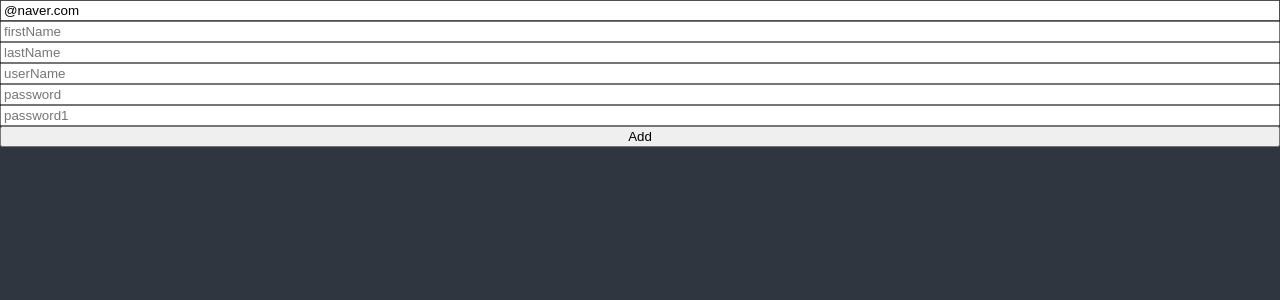
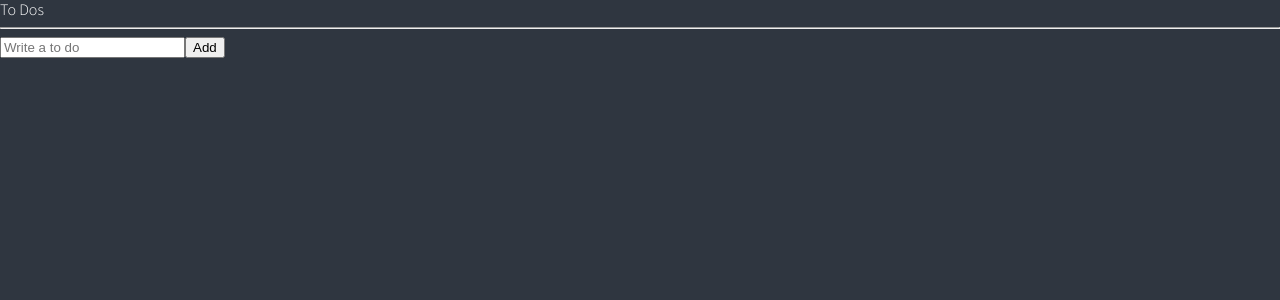
Before and after one commit to Samuel-0930/react-masterclass, a React (Vite) app: page / in a window 1280 px wide. Shown: the top 300 px of the page. Built offline with nearby package versions, Linux system fonts and the light colour scheme.

Commit message:
[#6.11] Todo setup

```diff
--- a/src/App.tsx
+++ b/src/App.tsx
@@ -1,5 +1,5 @@
 import { createGlobalStyle } from 'styled-components';
-import ToDoList from './TodoList';
+import ToDoList from './components/TodoList';
 
 const GlobalStyle = createGlobalStyle`
 @import url('https://fonts.googleapis.com/css2?family=Source+Sans+Pro:wght@300;400&display=swap');
--- a/src/TodoList.tsx
+++ /dev/null
@@ -1,138 +0,0 @@
-import React, { useState } from 'react';
-import { useForm } from 'react-hook-form';
-
-// function ToDoList() {
-//   const [toDo, setToDo] = useState("");
-//   const onChange = (event: React.FormEvent<HTMLInputElement>) => {
-//     const {
-//       currentTarget: { value },
-//     } = event;
-//     setToDo(value);
-//   };
-//   const onSubmit = (event: React.FormEvent<HTMLFormElement>) => {
-//     event.preventDefault();
-//     console.log(toDo);
-//   };
-//   return (
-//     <div>
-//       <form onSubmit={onSubmit}>
-//         <input onChange={onChange} value={toDo} placeholder="Write a to do" />
-//         <button>Add</button>
-//       </form>
-//     </div>
-//   );
-// }
-
-// export default ToDoList;
-
-// ToDoList.tsx
-type Props = {
-	// props의 타입 정의
-};
-
-interface IForm {
-	email: string;
-	firstName: string;
-	lastName: string;
-	userName: string;
-	password: string;
-	password1: string;
-	extraError?: string;
-	// 다른 필드들도 추가할 수 있습니다.
-}
-
-const ToDoList: React.FC<Props> = () => {
-	const {
-		register,
-		handleSubmit,
-		formState: { errors },
-		setError,
-		setValue,
-	} = useForm<IForm>({
-		defaultValues: {
-			email: '@naver.com',
-		},
-	});
-	const onValid = (data: IForm) => {
-		if (data.password !== data.password1) {
-			setError(
-				'password1',
-				{ message: 'Password are not the same' },
-				{ shouldFocus: true }
-			);
-		}
-		setError('extraError', { message: 'Server offline.' });
-		setValue('email', '');
-		setValue('firstName', '');
-		setValue('lastName', '');
-		setValue('email', '');
-	};
-
-	return (
-		<div>
-			<form
-				style={{ display: 'flex', flexDirection: 'column' }}
-				onSubmit={handleSubmit(onValid)}>
-				<input
-					{...register('email', {
-						required: 'Email is required',
-						pattern: {
-							value: /^[A-Za-z0-9._%+-]+@naver.com$/,
-							message: 'Only naver.com emails allowed',
-						},
-					})}
-					placeholder='email'
-				/>
-				<span>{errors?.email?.message}</span>
-				<input
-					{...register('firstName', { required: 'Write here' })}
-					placeholder='firstName'
-				/>
-				<span>{errors?.firstName?.message}</span>
-
-				<input
-					{...register('lastName', {
-						required: 'Write here',
-						validate: {
-							noNico: (value) =>
-								value.includes('nico') ? 'no nico allowed' : true,
-							noNick: (value) =>
-								value.includes('nick') ? 'no nick allowed' : true,
-						},
-					})}
-					placeholder='lastName'
-				/>
-				<span>{errors?.lastName?.message}</span>
-
-				<input
-					{...register('userName', { required: 'Write here', minLength: 10 })}
-					placeholder='userName'
-				/>
-				<span>{errors?.userName?.message}</span>
-
-				<input
-					{...register('password', { required: 'Write here', minLength: 5 })}
-					placeholder='password'
-				/>
-				<span>{errors?.password?.message}</span>
-
-				<input
-					{...register('password1', {
-						required: 'Password is required',
-						minLength: {
-							value: 5,
-							message: 'Your password is too short',
-						},
-					})}
-					placeholder='password1'
-				/>
-				<span>{errors?.password1?.message}</span>
-
-				<button>Add</button>
-				<span>{errors?.extraError?.message}</span>
-			</form>
-		</div>
-	);
-};
-
-export default ToDoList;
--- /dev/null
+++ b/src/components/TodoList.tsx
@@ -0,0 +1,67 @@
+import React from 'react';
+import { useForm } from 'react-hook-form';
+import { atom, useRecoilState } from 'recoil';
+
+// ToDoList.tsx
+type Props = {
+	// props의 타입 정의
+};
+
+interface IForm {
+	toDo: string;
+	// 다른 필드들도 추가할 수 있습니다.
+}
+
+interface IToDo {
+	text: string;
+	id: number;
+	category: 'TO_DO' | 'DOING' | 'DONE';
+}
+
+const toDoState = atom<IToDo[]>({
+	key: 'toDo',
+	default: [],
+});
+
+const ToDoList: React.FC<Props> = () => {
+	const [toDos, setToDos] = useRecoilState(toDoState);
+	const {
+		register,
+		handleSubmit,
+
+		setValue,
+	} = useForm<IForm>();
+	const handleValid = ({ toDo }: IForm) => {
+		console.log('add to do', toDo);
+		setToDos((oldToDos) => [
+			{ text: toDo, id: Date.now(), category: 'TO_DO' },
+			...oldToDos,
+		]);
+		setValue('toDo', '');
+	};
+	console.log(toDos);
+
+	return (
+		<div>
+			<h1>To Dos</h1>
+			<hr />
+			<form onSubmit={handleSubmit(handleValid)}>
+				<input
+					{...register('toDo', {
+						required: 'Please write a To Do',
+					})}
+					placeholder='Write a to do'
+				/>
+
+				<button>Add</button>
+			</form>
+			<ul>
+				{toDos.map((toDo) => (
+					<li key={toDo.id}>{toDo.text}</li>
+				))}
+			</ul>
+		</div>
+	);
+};
+
+export default ToDoList;
```
